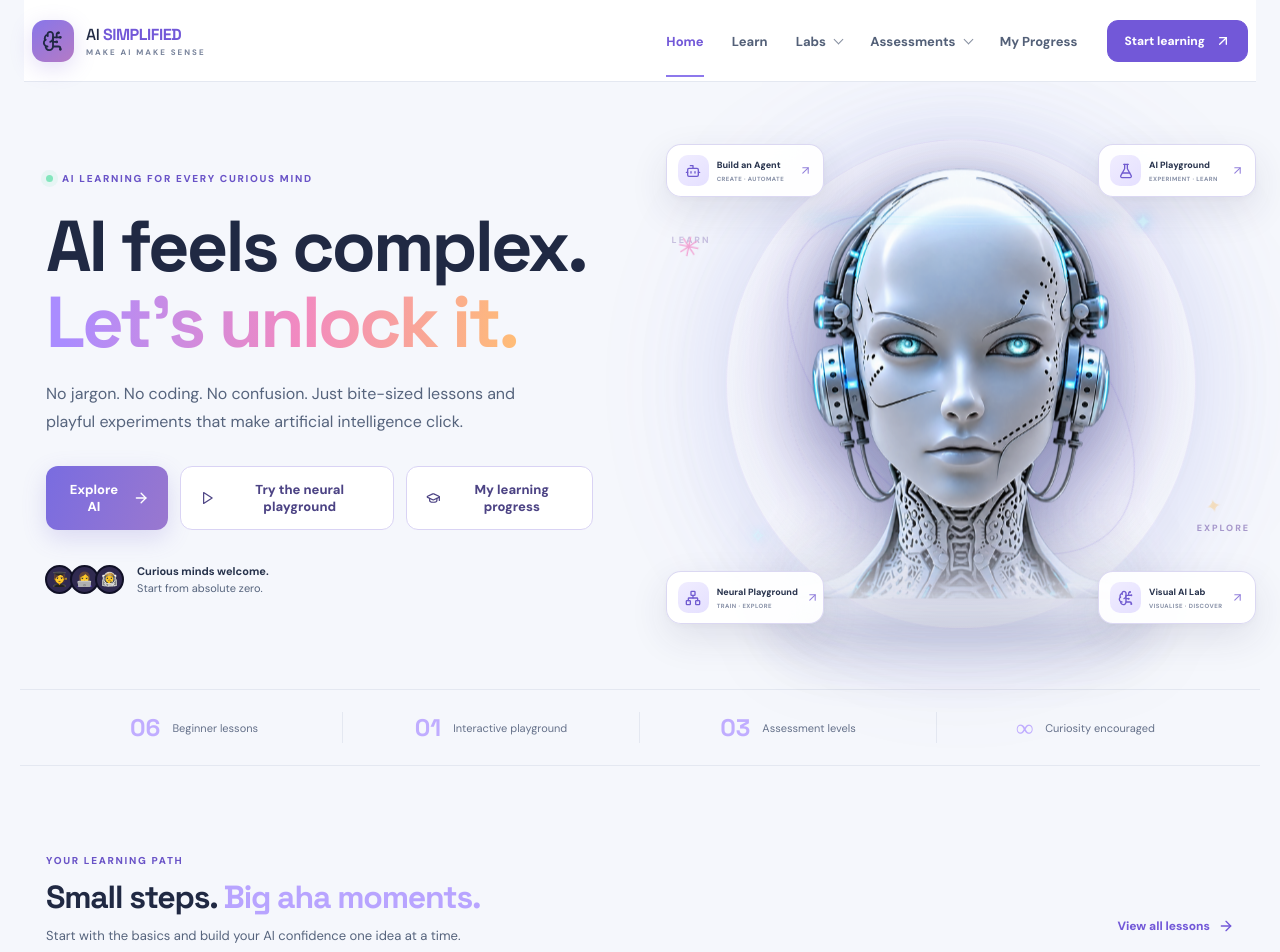
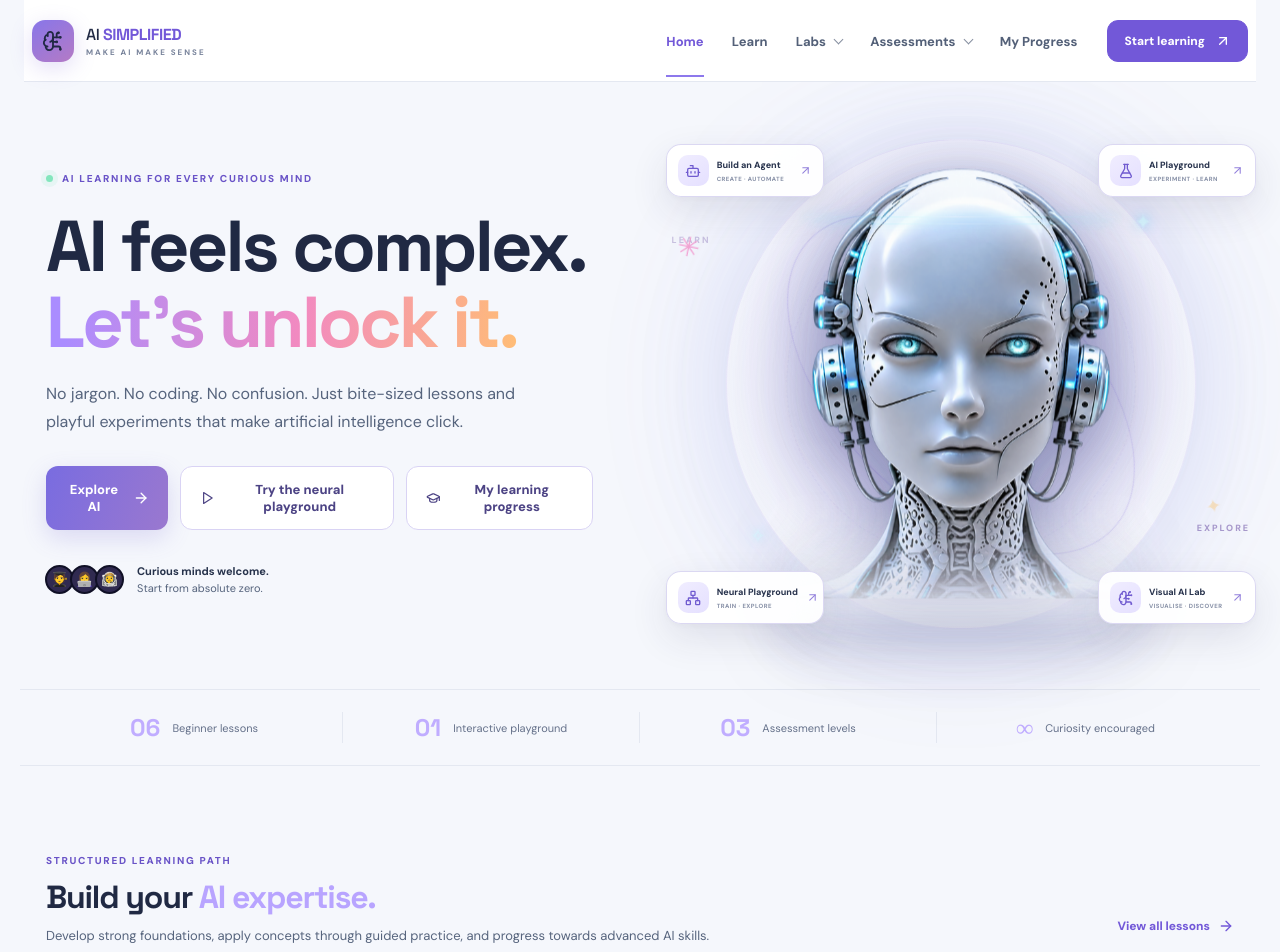
Before and after one commit to quantum-rakhi/ai-simplified, a React (Vite) app: page / in a window 1280 px wide. Shown: the top 952 px of the page. Built offline with nearby package versions, Linux system fonts and the light colour scheme.

Commit message:
Use professional learning path headline

```diff
--- a/src/main.jsx
+++ b/src/main.jsx
@@ -1065,7 +1065,7 @@ const levelCounts = {
       </section>
 
       <section className="section-wrap learn-section">
-        <div className="section-heading"><div><div className="eyebrow">YOUR LEARNING PATH</div><h2>Small steps. <span>Big aha moments.</span></h2><p>Start with the basics and build your AI confidence one idea at a time.</p></div><button className="text-link" onClick={()=>go("explore")}>View all lessons <ArrowRight size={16}/></button></div>
+        <div className="section-heading"><div><div className="eyebrow">STRUCTURED LEARNING PATH</div><h2>Build your <span>AI expertise.</span></h2><p>Develop strong foundations, apply concepts through guided practice, and progress towards advanced AI skills.</p></div><button className="text-link" onClick={()=>go("explore")}>View all lessons <ArrowRight size={16}/></button></div>
         <div className="lesson-grid">
           {lessons.slice(0,3).map((lesson,i)=><LessonCard key={lesson.id} lesson={lesson} index={i} onClick={()=>openLesson(lesson.id)}/>)}
         </div>
```
